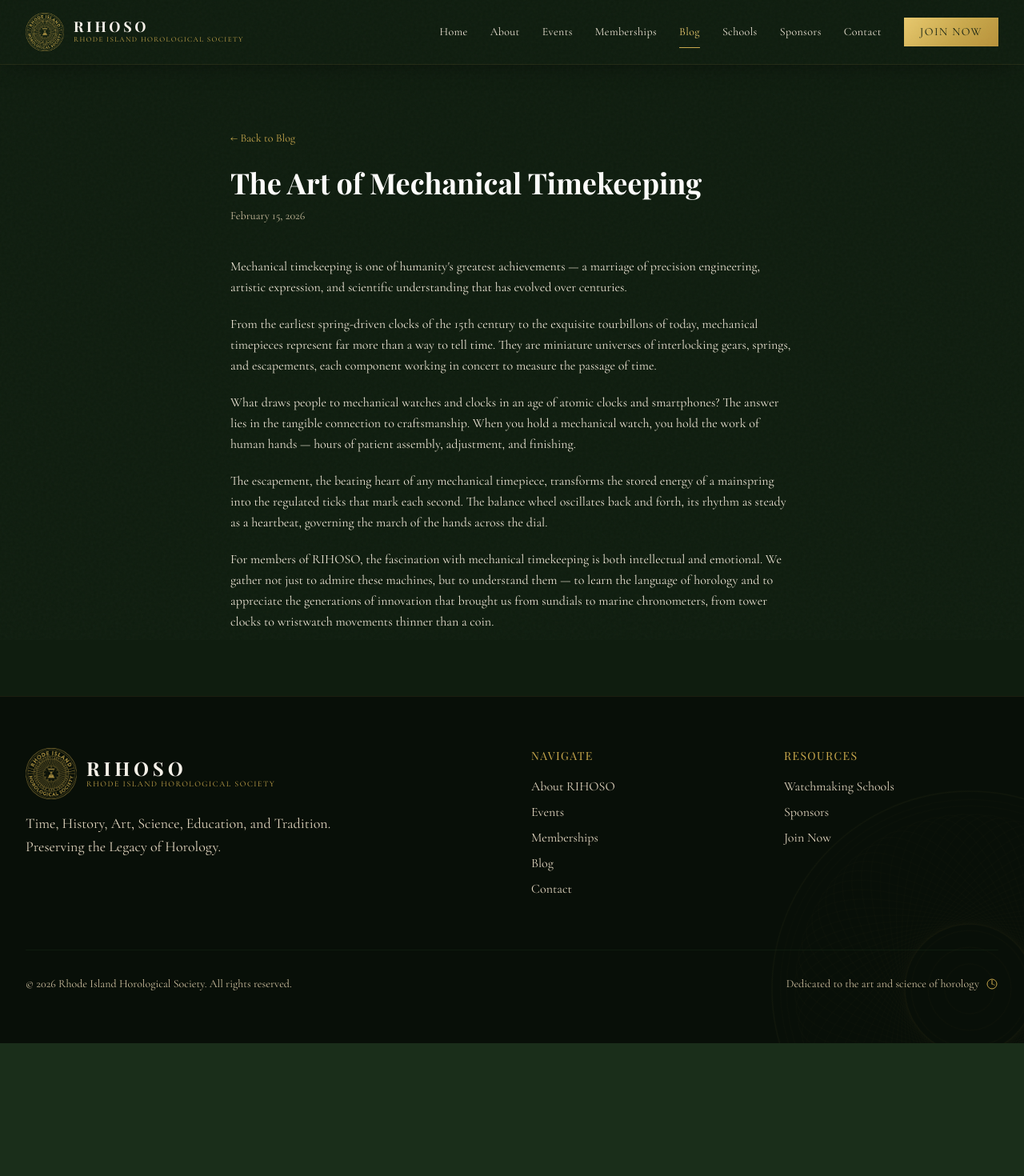
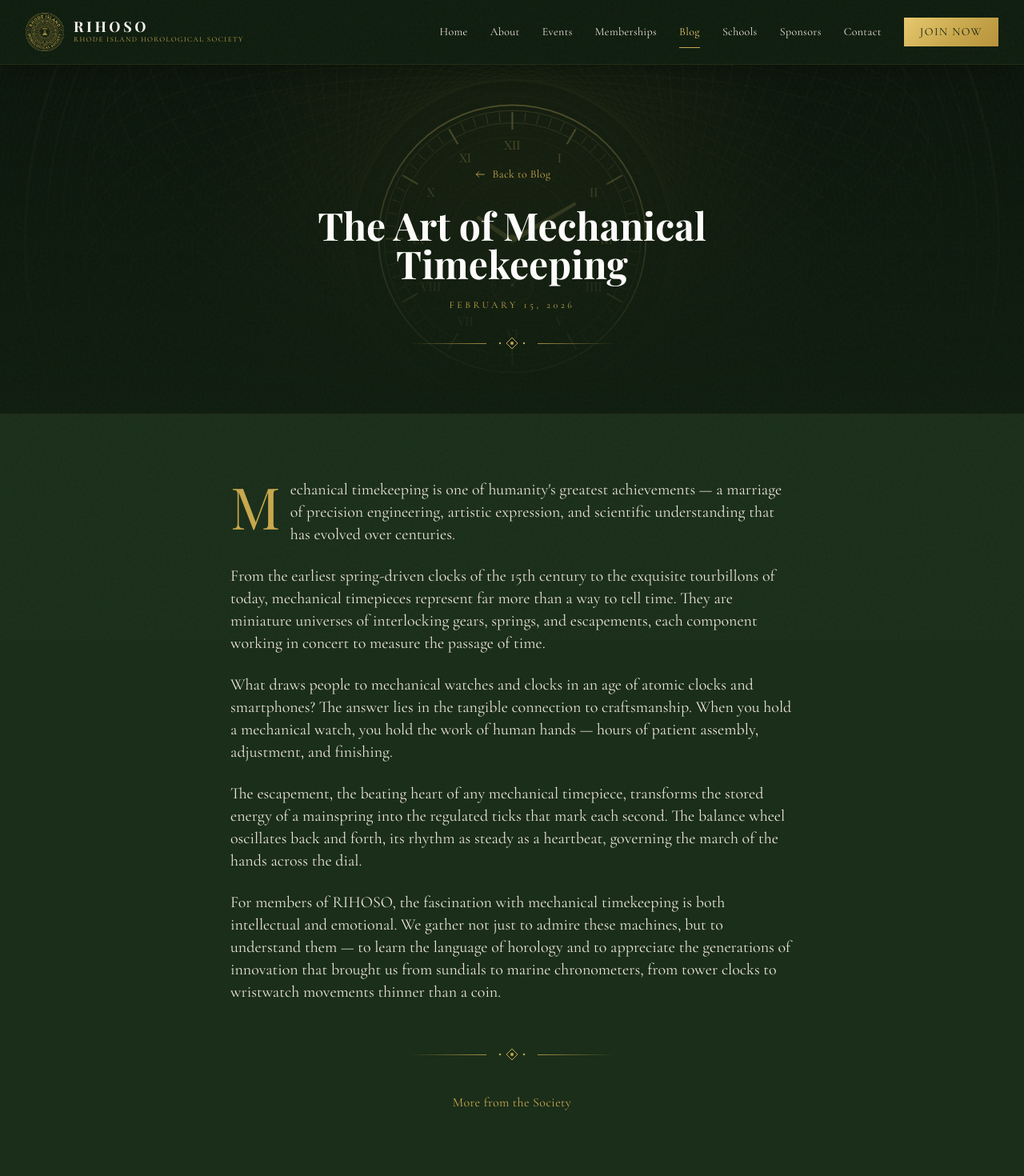
Before and after one commit to brandonsalomon-ui/rihoso-website, a Next.js app: page /blog/art-of-mechanical-timekeeping in a window 1280 px wide. Shown: the top 1470 px of the page at 80% size. Before the commit the page ends 1304 px from the top, so only its background shows below. Built offline with nearby package versions, Linux system fonts and the light colour scheme; a web font is replaced by a local one.

Commit message:
Graphics refresh: blog article page

```diff
--- a/src/app/blog/[slug]/page.tsx
+++ b/src/app/blog/[slug]/page.tsx
@@ -1,5 +1,7 @@
 import type { Metadata } from "next";
 import Link from "next/link";
+import BlogCover from "@/components/BlogCover";
+import { Icon, OrnamentDivider } from "@/components/ornaments";
 
 const articles: Record<string, { title: string; date: string; content: string }> = {
   "art-of-mechanical-timekeeping": {
@@ -87,33 +89,61 @@ export default function BlogArticle({ params }: { params: { slug: string } }) {
     );
   }
 
+  const paragraphs = article.content.split("\n\n");
+
   return (
-    <section className="py-20 bg-forest-900">
-      <article className="max-w-3xl mx-auto px-4 sm:px-6 lg:px-8">
+    <>
+      <section className="relative bg-forest-900 border-b border-gold-400/10">
+        <div className="absolute inset-0 opacity-80">
+          <BlogCover slug={params.slug} className="h-full w-full" />
+        </div>
+        <div className="absolute inset-0 bg-gradient-to-t from-forest-900 via-forest-900/75 to-forest-900/40" />
+        <div className="relative max-w-3xl mx-auto px-4 sm:px-6 lg:px-8 pt-24 pb-16 sm:pt-32 sm:pb-20 text-center">
           <Link
             href="/blog"
-          className="text-gold-400 hover:text-gold-300 text-sm transition-colors"
+            className="inline-flex items-center gap-2 text-gold-400 hover:text-gold-200 text-sm tracking-wide transition-colors"
           >
-          &larr; Back to Blog
+            <Icon name="arrow" className="w-4 h-4 rotate-180" />
+            Back to Blog
           </Link>
-
-        <h1 className="text-3xl sm:text-4xl font-display font-bold text-cream-50 mt-6 mb-3">
+          <h1 className="mt-6 text-4xl sm:text-5xl font-display font-bold text-cream-50 leading-tight text-balance">
             {article.title}
           </h1>
-        <p className="text-cream-400 text-sm mb-10">
-          {new Date(article.date).toLocaleDateString("en-US", {
+          <p className="mt-5 text-xs uppercase tracking-[0.3em] text-gold-400">
+            {new Date(article.date + "T12:00:00").toLocaleDateString("en-US", {
               month: "long",
               day: "numeric",
               year: "numeric",
             })}
           </p>
+          <OrnamentDivider className="mt-8" />
+        </div>
+      </section>
 
-        <div className="space-y-5 text-cream-200 leading-relaxed">
-          {article.content.split("\n\n").map((paragraph, i) => (
-            <p key={i}>{paragraph}</p>
+      <section className="py-16 sm:py-20 bg-forest-800">
+        <article className="max-w-3xl mx-auto px-4 sm:px-6 lg:px-8">
+          <div className="space-y-6 text-lg sm:text-xl text-cream-200 leading-relaxed">
+            {paragraphs.map((paragraph, i) => (
+              <p
+                key={i}
+                className={
+                  i === 0
+                    ? "first-letter:float-left first-letter:font-display first-letter:text-7xl first-letter:leading-[0.85] first-letter:mr-3 first-letter:mt-1 first-letter:text-gold-400"
+                    : ""
+                }
+              >
+                {paragraph}
+              </p>
             ))}
+          </div>
+          <OrnamentDivider className="mt-14" />
+          <div className="mt-10 text-center">
+            <Link href="/blog" className="text-gold-400 hover:text-gold-200 tracking-wide transition-colors">
+              More from the Society
+            </Link>
           </div>
         </article>
       </section>
+    </>
   );
 }
```
Lines whose indentation alone changed are shown as unchanged.
